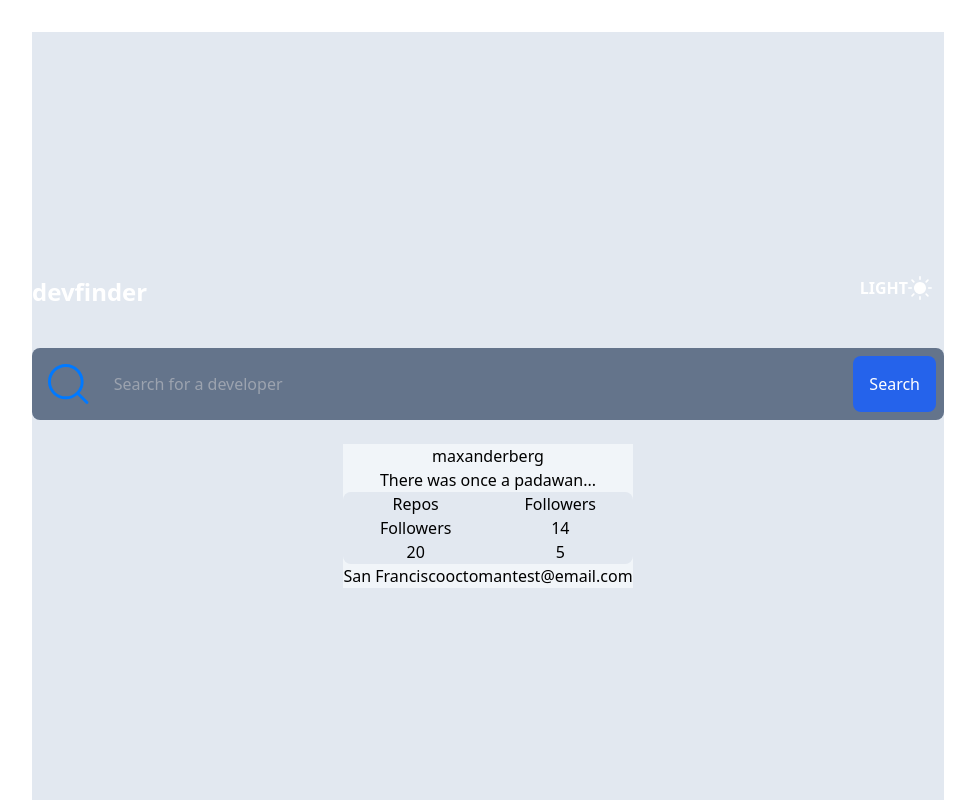
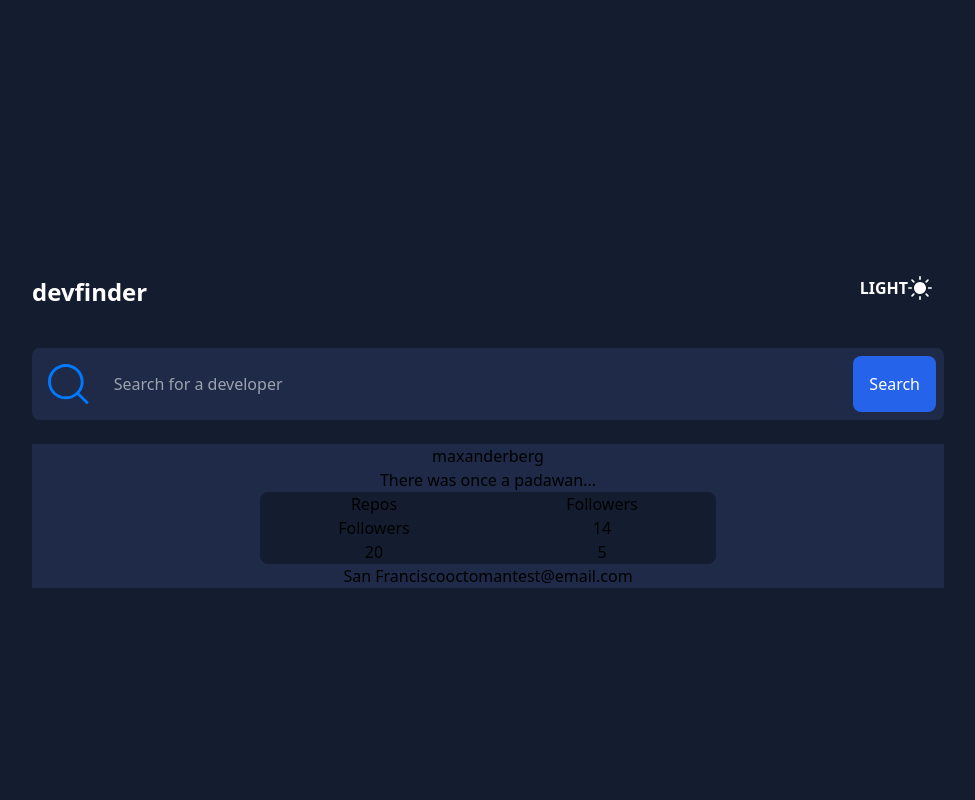
Before and after one commit to MaxAnderberg/devfinder, a React app: page / in a window 1280 px wide. Shown: the whole page, without its empty margins (152-1127 px from the left). Built offline with nearby package versions, Linux system fonts and the light colour scheme; the HTML template or start-up script is replaced by a standard one.

Commit message:
added dark background colors as default

```diff
--- a/src/App.tsx
+++ b/src/App.tsx
@@ -9,7 +9,7 @@ function App() {
   // const [isDarkTheme, setDarkTheme] = useState(false)
 
   return (
-    <div className="bg-slate-200 flex flex-col justify-center items-center h-screen w-3/4">
+    <div className="flex flex-col justify-center items-center h-screen w-3/4">
       <div className='w-full flex justify-between'>
         <p className='lowercase text-white font-bold text-2xl'>Devfinder</p>
         <div className='flex mr-4 mb-12'>
--- a/src/components/SearchBar/SearchBar.tsx
+++ b/src/components/SearchBar/SearchBar.tsx
@@ -2,7 +2,7 @@ import SearchIcon from '../../assets/icon-search.svg'
 
 const SearchBar = (props:any) => {
 return (
-        <div className="flex justify-between bg-slate-500 w-full rounded-lg">
+        <div className="flex justify-between bg-[#1E2A47] w-full rounded-lg">
             <form className="flex m-2">
                 <img src={SearchIcon} className='m-2' alt="a magnifyier" />
                 <input className="rounded-lg p-4 border-0 bg-transparent" type="text" placeholder="Search for a developer" />
--- a/src/components/SearchResult/SearchResult.tsx
+++ b/src/components/SearchResult/SearchResult.tsx
@@ -10,10 +10,10 @@ const SearchResult = () => {
     bio: "There was once a padawan..."
   }
   return (
-    <div className="bg-slate-100 flex flex-col mt-6">
+    <div className="bg-[#1E2A47] flex flex-col mt-6 w-full items-center">
       <p>{developer.userName}</p>
       {developer.bio}
-      <div className="bg-slate-200 grid grid-rows-2 grid-cols-2 justify-center rounded-lg">
+      <div className="bg-[#141D2F] grid grid-rows-2 grid-cols-2 justify-center rounded-lg w-1/2">
           <p>Repos</p>
           <p>Followers</p>
           <p>Followers</p>
--- a/src/index.css
+++ b/src/index.css
@@ -5,4 +5,8 @@
 #root {
   display: flex;
   justify-content: center;
+  background-color: #141D2F;
+  /* background-color: #4B6A9B; */
+  /* color below is the infomratiom container color */
+  /* background-color: #1E2A47; */
 }
```
